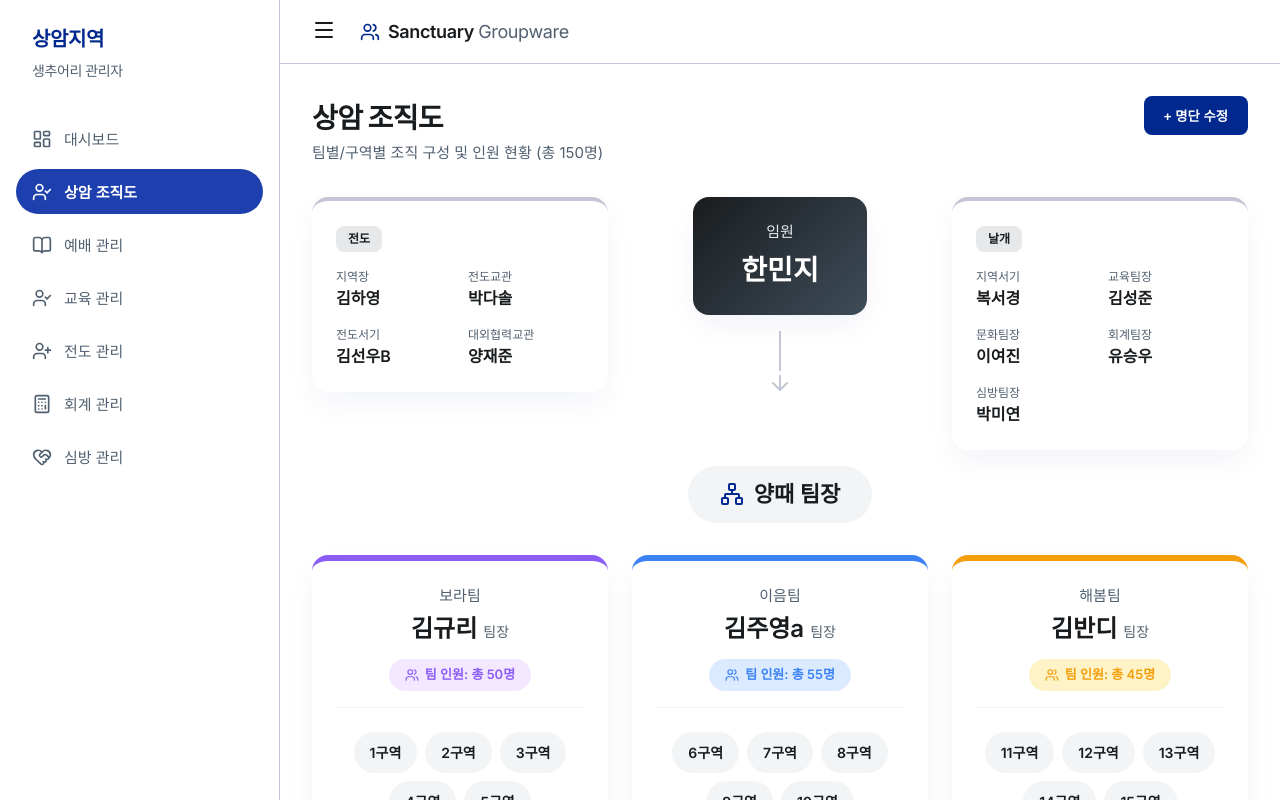
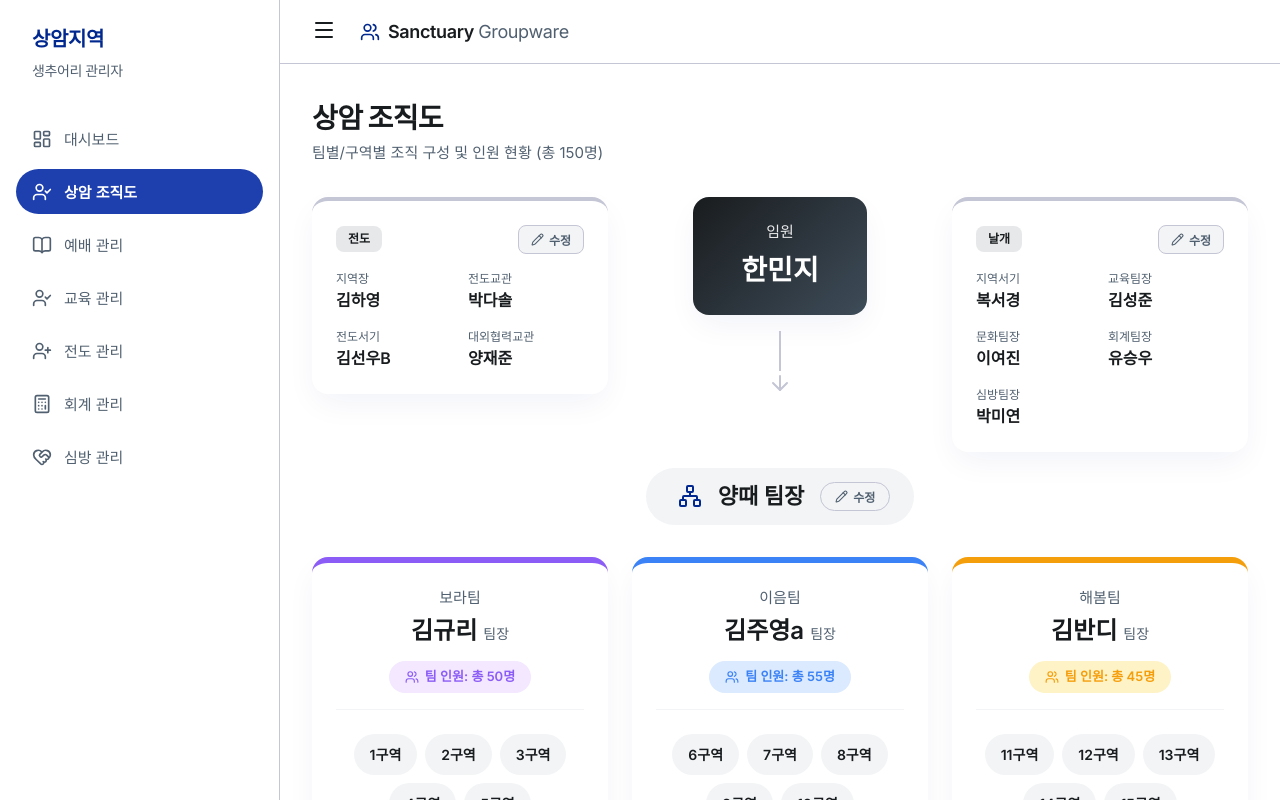
Before and after one commit to aiKyungHoon/samGroupware, a React (Vite) app: page / in a window 1280 px wide. Both pictures are taken after a click on the button "상암 조직도". Built offline with nearby package versions, Linux system fonts and the light colour scheme.

Commit message:
feat: Add separate edit buttons & modals for 전도, 날개, 양때팀장 sections

```diff
--- a/src/components/OrgChart.tsx
+++ b/src/components/OrgChart.tsx
@@ -1,52 +1,110 @@
 import { useState } from 'react';
-import { ArrowDown, Network, Users, X, Save } from 'lucide-react';
+import { ArrowDown, Network, Users, X, Save, Pencil } from 'lucide-react';
 
-type TeamData = {
-  name: string;
-  leader: string;
-  count: number;
-  color: string;
-  bgColor: string;
-  areas: string[];
-};
+/* ─────────── Types ─────────── */
+type NamedRole = { role: string; name: string };
+type TeamData = { name: string; leader: string; count: number; color: string; bgColor: string; areas: string[] };
 
-const initialTeamData: TeamData[] = [
+/* ─────────── Initial Data ─────────── */
+const initJeondo: NamedRole[] = [
+  { role: '지역장', name: '김하영' },
+  { role: '전도교관', name: '박다솔' },
+  { role: '전도서기', name: '김선우B' },
+  { role: '대외협력교관', name: '양재준' },
+];
+
+const initNalgae: NamedRole[] = [
+  { role: '지역서기', name: '복서경' },
+  { role: '교육팀장', name: '김성준' },
+  { role: '문화팀장', name: '이여진' },
+  { role: '회계팀장', name: '유승우' },
+  { role: '심방팀장', name: '박미연' },
+];
+
+const initTeams: TeamData[] = [
   { name: '보라팀', leader: '김규리', count: 50, color: '#8b5cf6', bgColor: '#f3e8ff', areas: ['1구역', '2구역', '3구역', '4구역', '5구역'] },
   { name: '이음팀', leader: '김주영a', count: 55, color: '#3b82f6', bgColor: '#dbeafe', areas: ['6구역', '7구역', '8구역', '9구역', '10구역'] },
   { name: '해봄팀', leader: '김반디', count: 45, color: '#f59e0b', bgColor: '#fef3c7', areas: ['11구역', '12구역', '13구역', '14구역', '15구역'] },
 ];
 
+/* ─────────── Reusable Modal Shell ─────────── */
+function Modal({ title, subtitle, onClose, onSave, children }: {
+  title: string; subtitle: string; onClose: () => void; onSave: () => void; children: React.ReactNode;
+}) {
+  return (
+    <div onClick={onClose} style={{ position: 'fixed', inset: 0, background: 'rgba(0,0,0,0.5)', backdropFilter: 'blur(4px)', zIndex: 1000, display: 'flex', alignItems: 'center', justifyContent: 'center', padding: '16px' }}>
+      <div onClick={e => e.stopPropagation()} style={{ background: 'var(--surface)', borderRadius: 'var(--radius-lg)', width: '100%', maxWidth: '560px', maxHeight: '85vh', overflowY: 'auto', boxShadow: '0 24px 64px rgba(0,0,0,0.3)' }}>
+        {/* Header */}
+        <div style={{ display: 'flex', justifyContent: 'space-between', alignItems: 'center', padding: '20px 24px', borderBottom: '1px solid var(--outline-variant)', position: 'sticky', top: 0, background: 'var(--surface)', zIndex: 1 }}>
+          <div>
+            <h2 style={{ fontSize: '18px', fontWeight: 800, color: 'var(--on-surface)' }}>{title}</h2>
+            <p style={{ fontSize: '12px', color: 'var(--secondary)', marginTop: '2px' }}>{subtitle}</p>
+          </div>
+          <button onClick={onClose} style={{ background: 'var(--surface-low)', border: 'none', borderRadius: 'var(--radius-md)', padding: '8px', cursor: 'pointer', display: 'flex' }}>
+            <X size={18} color="var(--on-surface)" />
+          </button>
+        </div>
+        {/* Body */}
+        <div style={{ padding: '20px 24px' }}>{children}</div>
+        {/* Footer */}
+        <div style={{ display: 'flex', justifyContent: 'flex-end', gap: '10px', padding: '14px 24px', borderTop: '1px solid var(--outline-variant)', position: 'sticky', bottom: 0, background: 'var(--surface)' }}>
+          <button onClick={onClose} style={{ padding: '9px 20px', background: 'var(--surface-low)', color: 'var(--on-surface)', border: 'none', borderRadius: 'var(--radius-md)', fontWeight: 600, cursor: 'pointer', fontSize: '14px' }}>취소</button>
+          <button onClick={onSave} style={{ padding: '9px 20px', background: 'var(--primary)', color: 'white', border: 'none', borderRadius: 'var(--radius-md)', fontWeight: 600, cursor: 'pointer', fontSize: '14px', display: 'flex', alignItems: 'center', gap: '6px' }}>
+            <Save size={15} /> 저장하기
+          </button>
+        </div>
+      </div>
+    </div>
+  );
+}
+
+const inputStyle: React.CSSProperties = {
+  width: '100%', padding: '8px 12px', borderRadius: 'var(--radius-md)',
+  border: '1.5px solid var(--outline-variant)', background: 'var(--surface)',
+  fontSize: '14px', fontWeight: 600, boxSizing: 'border-box', color: 'var(--on-surface)',
+};
+const labelStyle: React.CSSProperties = { display: 'block', fontSize: '12px', color: 'var(--secondary)', fontWeight: 600, marginBottom: '4px' };
+
+function EditBtn({ onClick }: { onClick: () => void }) {
+  return (
+    <button
+      onClick={onClick}
+      style={{ display: 'flex', alignItems: 'center', gap: '5px', padding: '5px 12px', background: 'var(--surface-low)', border: '1px solid var(--outline-variant)', borderRadius: 'var(--radius-md)', fontSize: '12px', fontWeight: 600, cursor: 'pointer', color: 'var(--secondary)' }}
+    >
+      <Pencil size={13} /> 수정
+    </button>
+  );
+}
+
+/* ─────────── Main Component ─────────── */
 export function OrgChart() {
-  const [teams, setTeams] = useState<TeamData[]>(initialTeamData);
-  const [showModal, setShowModal] = useState(false);
+  // State: data
+  const [jeondo, setJeondo] = useState<NamedRole[]>(initJeondo);
+  const [nalgae, setNalgae] = useState<NamedRole[]>(initNalgae);
+  const [teams, setTeams] = useState<TeamData[]>(initTeams);
+
+  // State: modal open flags
+  const [modal, setModal] = useState<'jeondo' | 'nalgae' | 'teams' | null>(null);
+
+  // State: edit buffers
+  const [editJeondo, setEditJeondo] = useState<NamedRole[]>([]);
+  const [editNalgae, setEditNalgae] = useState<NamedRole[]>([]);
   const [editTeams, setEditTeams] = useState<TeamData[]>([]);
 
-  const totalMembers = teams.reduce((acc, team) => acc + team.count, 0);
+  const totalMembers = teams.reduce((acc, t) => acc + t.count, 0);
 
-  const handleOpenModal = () => {
-    setEditTeams(teams.map(t => ({ ...t, areas: [...t.areas] })));
-    setShowModal(true);
+  const open = (which: typeof modal) => {
+    if (which === 'jeondo') setEditJeondo(jeondo.map(r => ({ ...r })));
+    if (which === 'nalgae') setEditNalgae(nalgae.map(r => ({ ...r })));
+    if (which === 'teams') setEditTeams(teams.map(t => ({ ...t, areas: [...t.areas] })));
+    setModal(which);
   };
 
-  const handleClose = () => setShowModal(false);
+  const close = () => setModal(null);
 
-  const handleTeamChange = (idx: number, field: keyof TeamData, value: string | number) => {
-    setEditTeams(prev => prev.map((t, i) => i === idx ? { ...t, [field]: value } : t));
-  };
-
-  const handleAreaChange = (teamIdx: number, areaIdx: number, value: string) => {
-    setEditTeams(prev => prev.map((t, i) => {
-      if (i !== teamIdx) return t;
-      const newAreas = [...t.areas];
-      newAreas[areaIdx] = value;
-      return { ...t, areas: newAreas };
-    }));
-  };
-
-  const handleSave = () => {
-    setTeams(editTeams.map(t => ({ ...t })));
-    setShowModal(false);
-  };
+  const saveJeondo = () => { setJeondo(editJeondo); close(); };
+  const saveNalgae = () => { setNalgae(editNalgae); close(); };
+  const saveTeams = () => { setTeams(editTeams); close(); };
 
   return (
     <div style={{ padding: '32px', flex: 1, overflowY: 'auto' }}>
@@ -55,29 +113,30 @@ export function OrgChart() {
           <h1 style={{ fontSize: '28px', color: 'var(--on-surface)', fontWeight: 800 }}>상암 조직도</h1>
           <p style={{ color: 'var(--secondary)', fontSize: '15px', marginTop: '4px' }}>팀별/구역별 조직 구성 및 인원 현황 (총 {totalMembers}명)</p>
         </div>
-        <button
-          onClick={handleOpenModal}
-          style={{ padding: '10px 20px', background: 'var(--primary)', color: 'white', border: 'none', borderRadius: 'var(--radius-md)', fontWeight: 600, cursor: 'pointer' }}
-        >
-          + 명단 수정
-        </button>
       </header>
 
-      {/* 조직도 트리 */}
       <div style={{ maxWidth: '1000px', margin: '0 auto', display: 'flex', flexDirection: 'column', alignItems: 'center' }}>
+
+        {/* Top 3-column row */}
         <div className="responsive-grid-3" style={{ width: '100%', alignItems: 'start', marginBottom: '16px' }}>
+
           {/* 전도 */}
           <div style={{ background: 'var(--surface-lowest)', padding: '24px', borderRadius: 'var(--radius-lg)', boxShadow: 'var(--shadow-ambient)', borderTop: '4px solid var(--outline-variant)' }}>
-            <div style={{ display: 'inline-block', background: 'var(--surface-high)', padding: '4px 12px', borderRadius: 'var(--radius-md)', fontSize: '12px', fontWeight: 700, marginBottom: '16px' }}>전도</div>
+            <div style={{ display: 'flex', justifyContent: 'space-between', alignItems: 'center', marginBottom: '16px' }}>
+              <div style={{ display: 'inline-block', background: 'var(--surface-high)', padding: '4px 12px', borderRadius: 'var(--radius-md)', fontSize: '12px', fontWeight: 700 }}>전도</div>
+              <EditBtn onClick={() => open('jeondo')} />
+            </div>
             <ul style={{ display: 'grid', gridTemplateColumns: '1fr 1fr', gap: '16px', fontSize: '14px' }}>
-              <li style={{ display: 'flex', flexDirection: 'column' }}><span style={{ color: 'var(--secondary)', fontSize: '12px' }}>지역장</span><strong style={{ fontSize: '16px' }}>김하영</strong></li>
-              <li style={{ display: 'flex', flexDirection: 'column' }}><span style={{ color: 'var(--secondary)', fontSize: '12px' }}>전도교관</span><strong style={{ fontSize: '16px' }}>박다솔</strong></li>
-              <li style={{ display: 'flex', flexDirection: 'column' }}><span style={{ color: 'var(--secondary)', fontSize: '12px' }}>전도서기</span><strong style={{ fontSize: '16px' }}>김선우B</strong></li>
-              <li style={{ display: 'flex', flexDirection: 'column' }}><span style={{ color: 'var(--secondary)', fontSize: '12px' }}>대외협력교관</span><strong style={{ fontSize: '16px' }}>양재준</strong></li>
+              {jeondo.map((r, i) => (
+                <li key={i} style={{ display: 'flex', flexDirection: 'column' }}>
+                  <span style={{ color: 'var(--secondary)', fontSize: '12px' }}>{r.role}</span>
+                  <strong style={{ fontSize: '16px' }}>{r.name}</strong>
+                </li>
+              ))}
             </ul>
           </div>
 
-          {/* 임원 */}
+          {/* 임원 (Center) */}
           <div style={{ display: 'flex', flexDirection: 'column', alignItems: 'center' }}>
             <div style={{ background: 'linear-gradient(135deg, var(--on-surface), #3e4c59)', color: 'white', padding: '24px 48px', borderRadius: 'var(--radius-lg)', textAlign: 'center', boxShadow: 'var(--shadow-ambient)' }}>
               <div style={{ fontSize: '15px', opacity: 0.9, marginBottom: '6px' }}>임원</div>
@@ -89,24 +148,34 @@ export function OrgChart() {
 
           {/* 날개 */}
           <div style={{ background: 'var(--surface-lowest)', padding: '24px', borderRadius: 'var(--radius-lg)', boxShadow: 'var(--shadow-ambient)', borderTop: '4px solid var(--outline-variant)' }}>
-            <div style={{ display: 'inline-block', background: 'var(--surface-high)', padding: '4px 12px', borderRadius: 'var(--radius-md)', fontSize: '12px', fontWeight: 700, marginBottom: '16px' }}>날개</div>
+            <div style={{ display: 'flex', justifyContent: 'space-between', alignItems: 'center', marginBottom: '16px' }}>
+              <div style={{ display: 'inline-block', background: 'var(--surface-high)', padding: '4px 12px', borderRadius: 'var(--radius-md)', fontSize: '12px', fontWeight: 700 }}>날개</div>
+              <EditBtn onClick={() => open('nalgae')} />
+            </div>
             <ul style={{ display: 'grid', gridTemplateColumns: '1fr 1fr', gap: '16px', fontSize: '14px' }}>
-              <li style={{ display: 'flex', flexDirection: 'column' }}><span style={{ color: 'var(--secondary)', fontSize: '12px' }}>지역서기</span><strong style={{ fontSize: '16px' }}>복서경</strong></li>
-              <li style={{ display: 'flex', flexDirection: 'column' }}><span style={{ color: 'var(--secondary)', fontSize: '12px' }}>교육팀장</span><strong style={{ fontSize: '16px' }}>김성준</strong></li>
-              <li style={{ display: 'flex', flexDirection: 'column' }}><span style={{ color: 'var(--secondary)', fontSize: '12px' }}>문화팀장</span><strong style={{ fontSize: '16px' }}>이여진</strong></li>
-              <li style={{ display: 'flex', flexDirection: 'column' }}><span style={{ color: 'var(--secondary)', fontSize: '12px' }}>회계팀장</span><strong style={{ fontSize: '16px' }}>유승우</strong></li>
-              <li style={{ display: 'flex', flexDirection: 'column' }}><span style={{ color: 'var(--secondary)', fontSize: '12px' }}>심방팀장</span><strong style={{ fontSize: '16px' }}>박미연</strong></li>
+              {nalgae.map((r, i) => (
+                <li key={i} style={{ display: 'flex', flexDirection: 'column' }}>
+                  <span style={{ color: 'var(--secondary)', fontSize: '12px' }}>{r.role}</span>
+                  <strong style={{ fontSize: '16px' }}>{r.name}</strong>
+                </li>
+              ))}
             </ul>
           </div>
         </div>
 
-        {/* 양때 팀장 허브 */}
-        <div style={{ background: 'var(--surface-low)', padding: '12px 32px', borderRadius: 'var(--radius-full)', fontWeight: 800, fontSize: '22px', marginBottom: '32px', display: 'flex', alignItems: 'center', gap: '10px' }}>
+        {/* 양때 팀장 Hub */}
+        <div style={{ background: 'var(--surface-low)', padding: '12px 24px 12px 32px', borderRadius: 'var(--radius-full)', fontWeight: 800, fontSize: '22px', marginBottom: '32px', display: 'flex', alignItems: 'center', gap: '16px' }}>
           <Network size={24} color="var(--primary)" />
           양때 팀장
+          <button
+            onClick={() => open('teams')}
+            style={{ display: 'flex', alignItems: 'center', gap: '5px', padding: '5px 14px', background: 'var(--surface)', border: '1px solid var(--outline-variant)', borderRadius: 'var(--radius-full)', fontSize: '12px', fontWeight: 600, cursor: 'pointer', color: 'var(--secondary)' }}
+          >
+            <Pencil size={13} /> 수정
+          </button>
         </div>
 
-        {/* 팀 카드 */}
+        {/* Team Cards */}
         <div className="responsive-grid-3" style={{ width: '100%', paddingBottom: '40px' }}>
           {teams.map((team, idx) => (
             <div key={idx} style={{ background: 'var(--surface-lowest)', padding: '24px', borderRadius: 'var(--radius-lg)', boxShadow: 'var(--shadow-ambient)', borderTop: `6px solid ${team.color}` }}>
@@ -114,8 +183,7 @@ export function OrgChart() {
                 <div style={{ fontSize: '15px', color: 'var(--secondary)', marginBottom: '4px' }}>{team.name}</div>
                 <div style={{ fontSize: '24px', fontWeight: 800, marginBottom: '12px' }}>{team.leader} <span style={{ fontSize: '14px', fontWeight: 500, color: 'var(--secondary)' }}>팀장</span></div>
                 <div style={{ display: 'inline-flex', alignItems: 'center', gap: '6px', fontSize: '13px', fontWeight: 700, color: team.color, background: team.bgColor, padding: '6px 16px', borderRadius: 'var(--radius-full)' }}>
-                  <Users size={14} />
-                  팀 인원: 총 {team.count}명
+                  <Users size={14} /> 팀 인원: 총 {team.count}명
                 </div>
               </div>
               <div style={{ display: 'flex', flexWrap: 'wrap', gap: '8px', justifyContent: 'center' }}>
@@ -128,100 +196,72 @@ export function OrgChart() {
         </div>
       </div>
 
-      {/* 명단 수정 모달 */}
-      {showModal && (
-        <div
-          onClick={handleClose}
-          style={{
-            position: 'fixed', inset: 0, background: 'rgba(0,0,0,0.5)', backdropFilter: 'blur(4px)',
-            zIndex: 1000, display: 'flex', alignItems: 'center', justifyContent: 'center', padding: '16px'
-          }}
-        >
-          <div
-            onClick={e => e.stopPropagation()}
-            style={{
-              background: 'var(--surface)', borderRadius: 'var(--radius-lg)', width: '100%', maxWidth: '720px',
-              maxHeight: '85vh', overflowY: 'auto', boxShadow: '0 24px 64px rgba(0,0,0,0.3)'
-            }}
-          >
-            {/* 모달 헤더 */}
-            <div style={{ display: 'flex', justifyContent: 'space-between', alignItems: 'center', padding: '24px 28px', borderBottom: '1px solid var(--outline-variant)', position: 'sticky', top: 0, background: 'var(--surface)', zIndex: 1 }}>
-              <div>
-                <h2 style={{ fontSize: '20px', fontWeight: 800, color: 'var(--on-surface)' }}>명단 수정</h2>
-                <p style={{ fontSize: '13px', color: 'var(--secondary)', marginTop: '2px' }}>팀 이름, 팀장, 인원 수, 구역명을 수정할 수 있습니다.</p>
+      {/* ─── Modal: 전도 수정 ─── */}
+      {modal === 'jeondo' && (
+        <Modal title="전도 명단 수정" subtitle="지역장, 교관, 서기 이름을 수정합니다." onClose={close} onSave={saveJeondo}>
+          <div style={{ display: 'flex', flexDirection: 'column', gap: '16px' }}>
+            {editJeondo.map((r, i) => (
+              <div key={i}>
+                <label style={labelStyle}>{r.role}</label>
+                <input style={inputStyle} value={r.name} onChange={e => setEditJeondo(prev => prev.map((item, idx) => idx === i ? { ...item, name: e.target.value } : item))} />
               </div>
-              <button onClick={handleClose} style={{ background: 'var(--surface-low)', border: 'none', borderRadius: 'var(--radius-md)', padding: '8px', cursor: 'pointer', display: 'flex', alignItems: 'center' }}>
-                <X size={20} color="var(--on-surface)" />
-              </button>
+            ))}
           </div>
+        </Modal>
+      )}
 
-            {/* 모달 본문 */}
-            <div style={{ padding: '24px 28px', display: 'flex', flexDirection: 'column', gap: '28px' }}>
+      {/* ─── Modal: 날개 수정 ─── */}
+      {modal === 'nalgae' && (
+        <Modal title="날개 명단 수정" subtitle="각 팀장 및 서기 이름을 수정합니다." onClose={close} onSave={saveNalgae}>
+          <div style={{ display: 'flex', flexDirection: 'column', gap: '16px' }}>
+            {editNalgae.map((r, i) => (
+              <div key={i}>
+                <label style={labelStyle}>{r.role}</label>
+                <input style={inputStyle} value={r.name} onChange={e => setEditNalgae(prev => prev.map((item, idx) => idx === i ? { ...item, name: e.target.value } : item))} />
+              </div>
+            ))}
+          </div>
+        </Modal>
+      )}
+
+      {/* ─── Modal: 양때 팀장 (Teams) 수정 ─── */}
+      {modal === 'teams' && (
+        <Modal title="양때 팀장 명단 수정" subtitle="팀 이름, 팀장, 인원 수, 구역명을 수정합니다." onClose={close} onSave={saveTeams}>
+          <div style={{ display: 'flex', flexDirection: 'column', gap: '24px' }}>
             {editTeams.map((team, tIdx) => (
-                <div key={tIdx} style={{ border: `2px solid ${team.color}`, borderRadius: 'var(--radius-lg)', padding: '20px', background: 'var(--surface-lowest)' }}>
-                  <div style={{ display: 'inline-block', background: team.bgColor, color: team.color, padding: '4px 14px', borderRadius: 'var(--radius-full)', fontSize: '13px', fontWeight: 700, marginBottom: '16px' }}>
+              <div key={tIdx} style={{ border: `2px solid ${team.color}`, borderRadius: 'var(--radius-lg)', padding: '18px', background: 'var(--surface-lowest)' }}>
+                <div style={{ display: 'inline-block', background: team.bgColor, color: team.color, padding: '4px 14px', borderRadius: 'var(--radius-full)', fontSize: '13px', fontWeight: 700, marginBottom: '14px' }}>
                   {team.name}
                 </div>
-                  <div style={{ display: 'grid', gridTemplateColumns: '1fr 1fr 1fr', gap: '12px', marginBottom: '16px' }}>
+                <div style={{ display: 'grid', gridTemplateColumns: '1fr 1fr 80px', gap: '10px', marginBottom: '14px' }}>
                   <div>
-                      <label style={{ display: 'block', fontSize: '12px', color: 'var(--secondary)', fontWeight: 600, marginBottom: '4px' }}>팀 이름</label>
-                      <input
-                        value={team.name}
-                        onChange={e => handleTeamChange(tIdx, 'name', e.target.value)}
-                        style={{ width: '100%', padding: '8px 12px', borderRadius: 'var(--radius-md)', border: '1.5px solid var(--outline-variant)', background: 'var(--surface)', fontSize: '14px', fontWeight: 600, boxSizing: 'border-box', color: 'var(--on-surface)' }}
-                      />
+                    <label style={labelStyle}>팀 이름</label>
+                    <input style={inputStyle} value={team.name} onChange={e => setEditTeams(prev => prev.map((t, i) => i === tIdx ? { ...t, name: e.target.value } : t))} />
                   </div>
                   <div>
-                      <label style={{ display: 'block', fontSize: '12px', color: 'var(--secondary)', fontWeight: 600, marginBottom: '4px' }}>팀장 이름</label>
-                      <input
-                        value={team.leader}
-                        onChange={e => handleTeamChange(tIdx, 'leader', e.target.value)}
-                        style={{ width: '100%', padding: '8px 12px', borderRadius: 'var(--radius-md)', border: '1.5px solid var(--outline-variant)', background: 'var(--surface)', fontSize: '14px', fontWeight: 600, boxSizing: 'border-box', color: 'var(--on-surface)' }}
-                      />
+                    <label style={labelStyle}>팀장 이름</label>
+                    <input style={inputStyle} value={team.leader} onChange={e => setEditTeams(prev => prev.map((t, i) => i === tIdx ? { ...t, leader: e.target.value } : t))} />
                   </div>
                   <div>
-                      <label style={{ display: 'block', fontSize: '12px', color: 'var(--secondary)', fontWeight: 600, marginBottom: '4px' }}>팀 인원 수</label>
-                      <input
-                        type="number"
-                        value={team.count}
-                        onChange={e => handleTeamChange(tIdx, 'count', parseInt(e.target.value) || 0)}
-                        style={{ width: '100%', padding: '8px 12px', borderRadius: 'var(--radius-md)', border: '1.5px solid var(--outline-variant)', background: 'var(--surface)', fontSize: '14px', fontWeight: 600, boxSizing: 'border-box', color: 'var(--on-surface)' }}
-                      />
+                    <label style={labelStyle}>인원 수</label>
+                    <input type="number" style={inputStyle} value={team.count} onChange={e => setEditTeams(prev => prev.map((t, i) => i === tIdx ? { ...t, count: parseInt(e.target.value) || 0 } : t))} />
                   </div>
                 </div>
-                  <label style={{ display: 'block', fontSize: '12px', color: 'var(--secondary)', fontWeight: 600, marginBottom: '8px' }}>구역 이름 ({team.areas.length}개)</label>
+                <label style={labelStyle}>구역 이름 ({team.areas.length}개)</label>
                 <div style={{ display: 'grid', gridTemplateColumns: 'repeat(5, 1fr)', gap: '8px' }}>
                   {team.areas.map((area, aIdx) => (
-                      <input
-                        key={aIdx}
-                        value={area}
-                        onChange={e => handleAreaChange(tIdx, aIdx, e.target.value)}
-                        style={{ padding: '8px 10px', borderRadius: 'var(--radius-md)', border: '1.5px solid var(--outline-variant)', background: 'var(--surface)', fontSize: '13px', fontWeight: 600, textAlign: 'center', color: 'var(--on-surface)' }}
+                    <input key={aIdx} style={{ ...inputStyle, textAlign: 'center', padding: '8px 4px' }} value={area}
+                      onChange={e => setEditTeams(prev => prev.map((t, i) => {
+                        if (i !== tIdx) return t;
+                        const a = [...t.areas]; a[aIdx] = e.target.value; return { ...t, areas: a };
+                      }))}
                     />
                   ))}
                 </div>
               </div>
             ))}
           </div>
-
-            {/* 모달 푸터 */}
-            <div style={{ display: 'flex', justifyContent: 'flex-end', gap: '12px', padding: '16px 28px', borderTop: '1px solid var(--outline-variant)', position: 'sticky', bottom: 0, background: 'var(--surface)' }}>
-              <button
-                onClick={handleClose}
-                style={{ padding: '10px 24px', background: 'var(--surface-low)', color: 'var(--on-surface)', border: 'none', borderRadius: 'var(--radius-md)', fontWeight: 600, cursor: 'pointer', fontSize: '14px' }}
-              >
-                취소
-              </button>
-              <button
-                onClick={handleSave}
-                style={{ padding: '10px 24px', background: 'var(--primary)', color: 'white', border: 'none', borderRadius: 'var(--radius-md)', fontWeight: 600, cursor: 'pointer', fontSize: '14px', display: 'flex', alignItems: 'center', gap: '8px' }}
-              >
-                <Save size={16} />
-                저장하기
-              </button>
-            </div>
-          </div>
-        </div>
+        </Modal>
       )}
     </div>
   );
```
Lines whose indentation alone changed are shown as unchanged.
